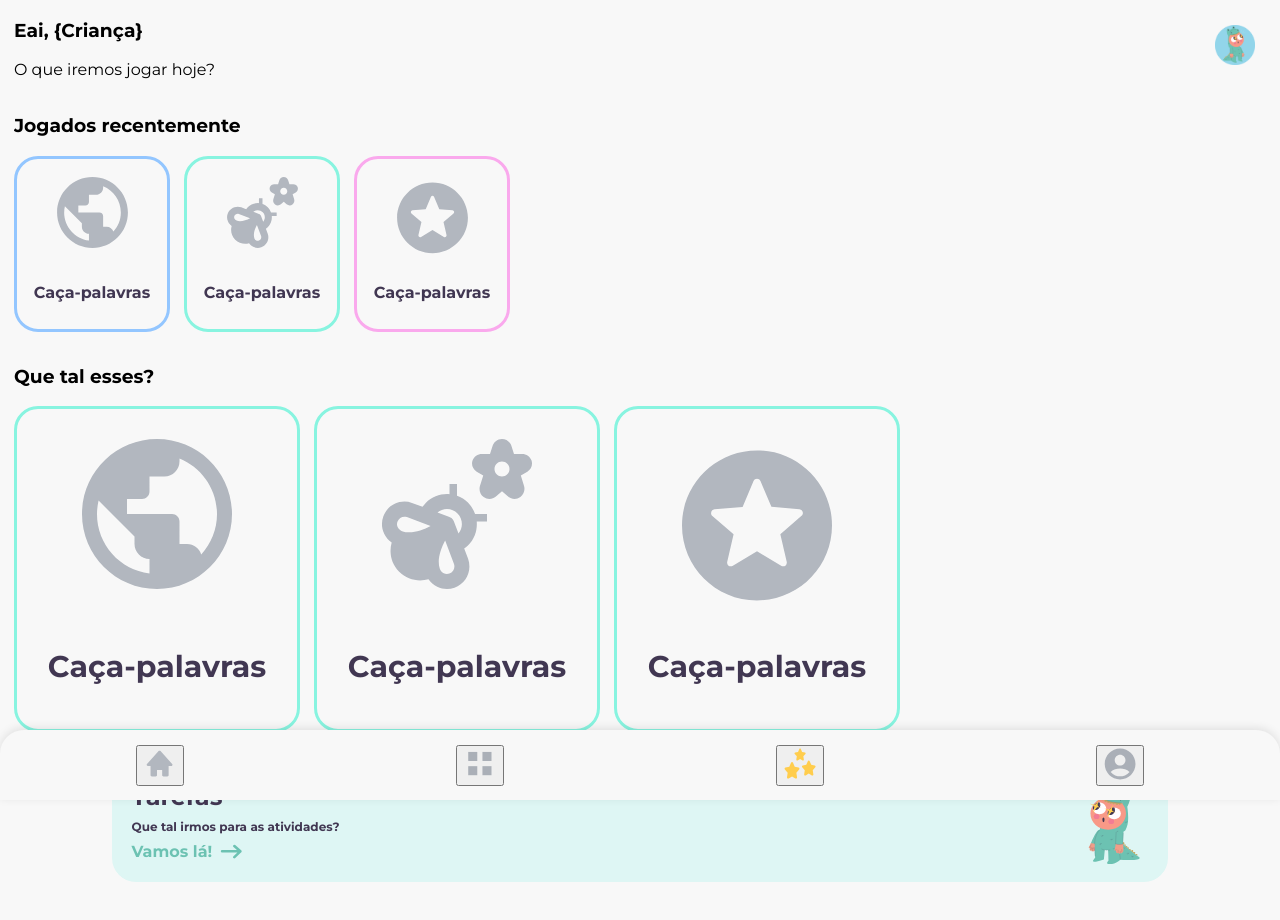
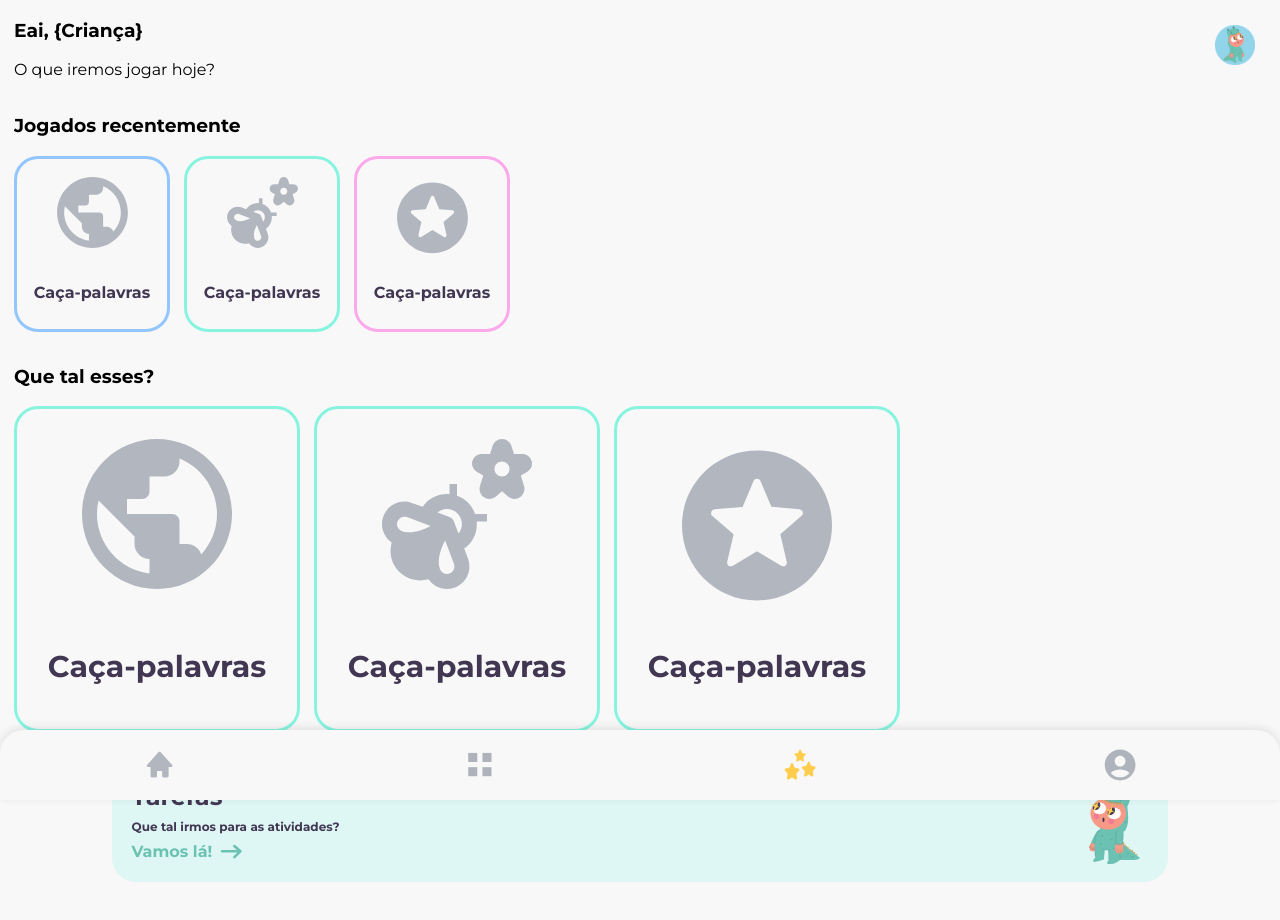
Before and after one commit to FIOO-Education/Fioo-Frontend, a Next.js app: page /games in a window 1280 px wide. Shown: the top 920 px of the page. Built offline with nearby package versions, Linux system fonts and the light colour scheme.

Commit message:
reverting last commit

```diff
--- a/components/FooterAction/FooterAction.tsx
+++ b/components/FooterAction/FooterAction.tsx
@@ -39,14 +39,13 @@ export default function FooterAction({ src, route, active }: FooterActions) {
   }, [route, router, pathname]);
 
   return (
-    <button onClick={handleOnClick}>
     <img
       width="32px"
       height="32px"
       src={handleGetSource()}
       style={{ cursor: "pointer", userSelect: "none" }}
       alt={route.charAt(0)}
+      onClick={handleOnClick}
     />
-    </button>
   );
 }
```
Lines whose indentation alone changed are shown as unchanged.
